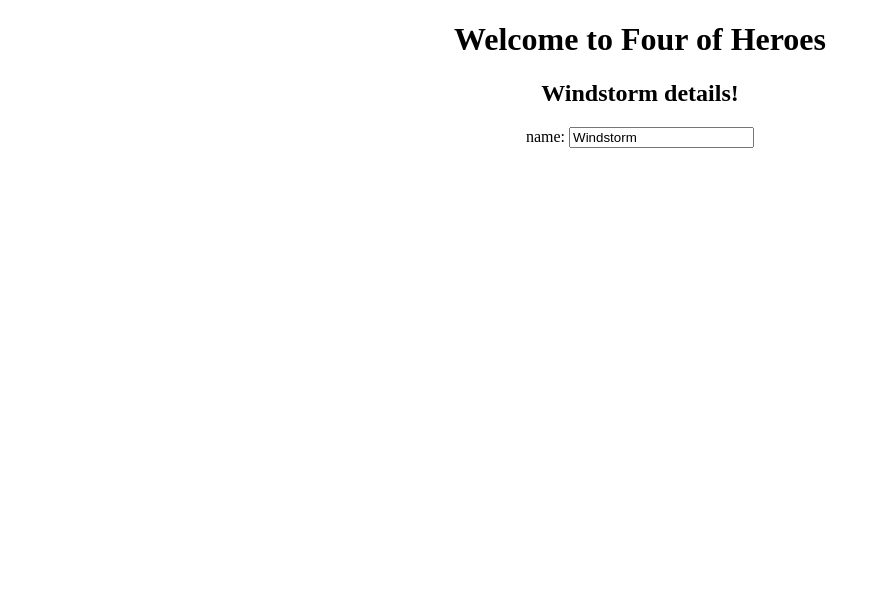
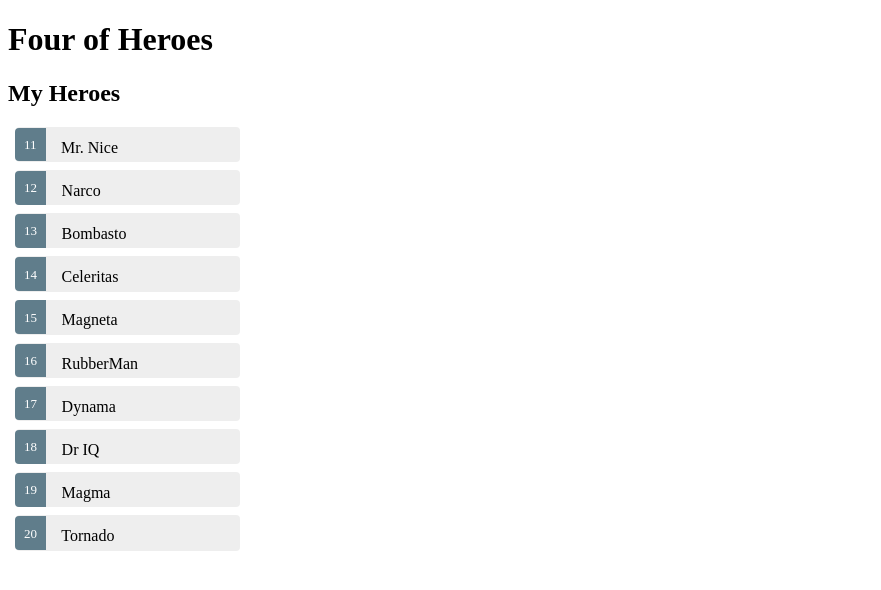
Before and after one commit to sivabudh/tour-of-heroes, an Angular app: page / in a window 1280 px wide. Shown: the top 590 px of the page, without its empty margins (0-881 px from the left). Built offline with nearby package versions, Linux system fonts and the light colour scheme.

Commit message:
Finished Part 3.

```diff
--- a/src/app/app.component.css
+++ b/src/app/app.component.css
@@ -0,0 +1,53 @@
+.selected {
+  background-color: #CFD8DC !important;
+  color: white;
+}
+
+.heroes {
+  margin: 0 0 2em 0;
+  list-style-type: none;
+  padding: 0;
+  width: 15em;
+}
+
+.heroes li {
+  cursor: pointer;
+  position: relative;
+  left: 0;
+  background-color: #EEE;
+  margin: .5em;
+  padding: .3em 0;
+  height: 1.6em;
+  border-radius: 4px;
+}
+
+.heroes li.selected:hover {
+  background-color: #BBD8DC !important;
+  color: white;
+}
+
+.heroes li:hover {
+  color: #607D8B;
+  background-color: #DDD;
+  left: .1em;
+}
+
+.heroes .text {
+  position: relative;
+  top: -3px;
+}
+
+.heroes .badge {
+  display: inline-block;
+  font-size: small;
+  color: white;
+  padding: 0.8em 0.7em 0 0.7em;
+  background-color: #607D8B;
+  line-height: 1em;
+  position: relative;
+  left: -1px;
+  top: -4px;
+  height: 1.8em;
+  margin-right: .8em;
+  border-radius: 4px 0 0 4px;
+}
--- a/src/app/app.component.html
+++ b/src/app/app.component.html
@@ -1,14 +1,23 @@
-<!--The content below is only a placeholder and can be replaced.-->
-<div style="text-align:center">
-  <h1>
-    Welcome to {{title}}
-  </h1>
-  <h2>
-    {{hero.name}} details!
-  </h2>
+<h1>
+  {{pageTitle}}
+</h1>
+<h2>
+  My Heroes
+</h2>
+<ul class="heroes">
+  <li *ngFor="let hero of heroes"
+      [class.selected]="hero === selectedHero"
+      (click)="onSelect(hero)">
+    <span class="badge">{{hero.id}}</span> {{hero.name}}
+  </li>
+</ul>
+<div *ngIf="selectedHero">
+  <h2>{{selectedHero.name}} details!</h2>
+  <div>
+    <label>id: </label>{{selectedHero.id}}
+  </div>
   <div>
     <label>name: </label>
-    <input [(ngModel)]="hero.name" placeholder="name">
+    <input [(ngModel)]="selectedHero.name" placeholder="name"/>
   </div>
-
 </div>
--- a/src/app/app.component.ts
+++ b/src/app/app.component.ts
@@ -4,16 +4,31 @@ export class Hero {
   id: number;
   name: string;
 }
+const HEROES: Hero[] = [
+  {id: 11, name: 'Mr. Nice'},
+  {id: 12, name: 'Narco'},
+  {id: 13, name: 'Bombasto'},
+  {id: 14, name: 'Celeritas'},
+  {id: 15, name: 'Magneta'},
+  {id: 16, name: 'RubberMan'},
+  {id: 17, name: 'Dynama'},
+  {id: 18, name: 'Dr IQ'},
+  {id: 19, name: 'Magma'},
+  {id: 20, name: 'Tornado'}
+];
 
 @Component({
-  selector: 'app-root',
+  selector: 'app-hero',
   templateUrl: './app.component.html',
   styleUrls: ['./app.component.css']
 })
 export class AppComponent {
-  title = 'Four of Heroes';
-  hero: Hero = {
-    id: 1,
-    name: 'Windstorm'
-  };
+  pageTitle = 'Four of Heroes';
+  heroes = HEROES;
+  selectedHero: Hero;
+
+  onSelect(hero: Hero): void {
+    console.log("clicked!");
+    this.selectedHero = hero;
+  }
 }
--- a/src/index.html
+++ b/src/index.html
@@ -9,6 +9,6 @@
   <link rel="icon" type="image/x-icon" href="favicon.ico">
 </head>
 <body>
-  <app-root></app-root>
+  <app-hero></app-hero>
 </body>
 </html>
```
